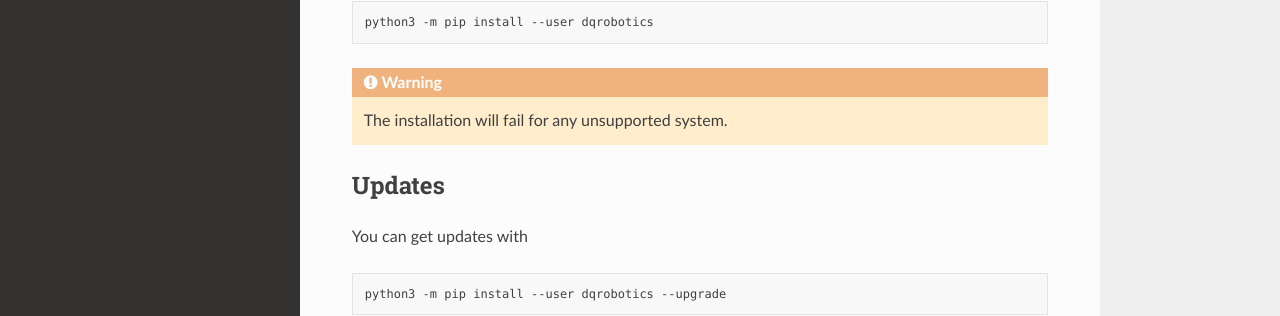
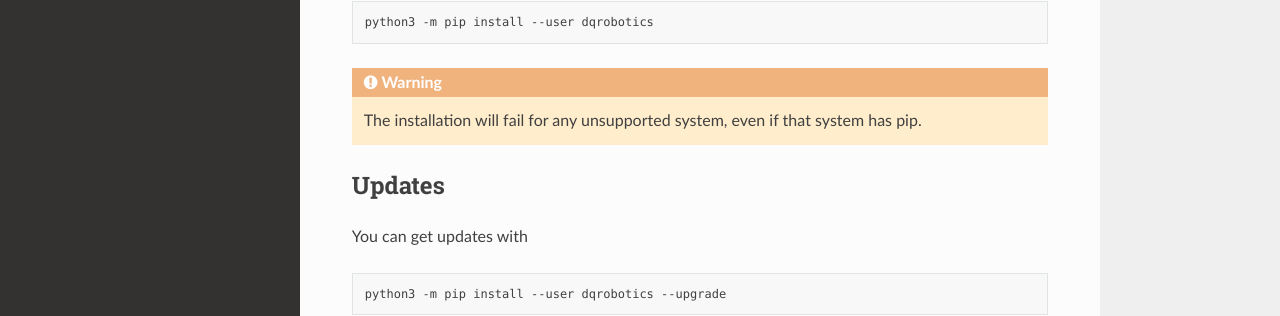
Before and after one commit to dqrobotics/dqrobotics.github.io, a Sphinx documentation site: the page built from docs/installation/python.rst, in a window 1280 px wide and 1303 px high. Shown: the part 489-805 px from the top of the window. Built offline with Sphinx 7.4.7 and the Read the Docs theme 2.0.0, drawn with Linux system fonts in a browser that asks for light colours.

Commit message:
Update python.rst

```diff
--- a/docs/installation/python.rst
+++ b/docs/installation/python.rst
@@ -14,7 +14,7 @@ The DQ Robotics Python3 is delivered through PyPI_. On a Ubuntu 16.04/18.04 LTS
   python3 -m pip install --user dqrobotics
 
 .. warning::
-  The installation will fail for any unsupported system.
+  The installation will fail for any unsupported system, even if that system has pip.
 
 Updates
 =======
```
